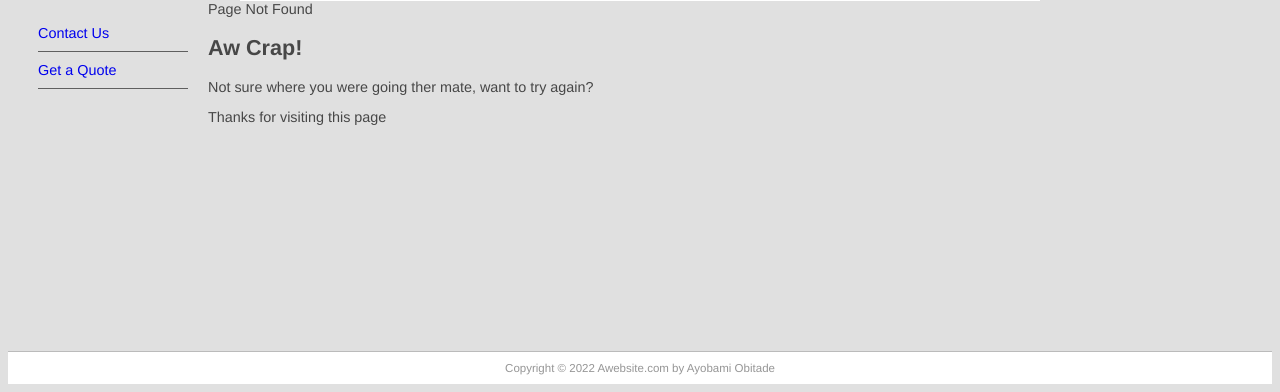
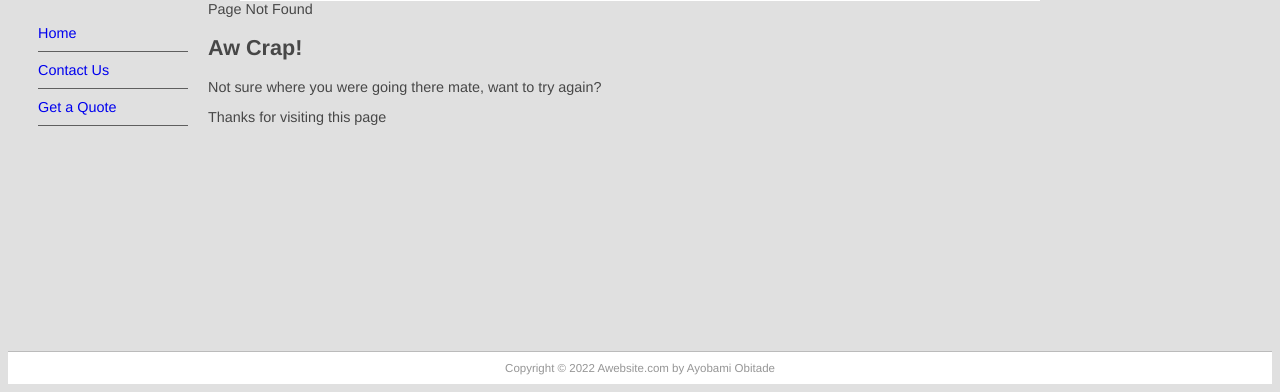
Before and after one commit to ayosamobitade/awebsite, a Django app: template awebsite/templates/404.html in a window 1280 px wide. Shown: the part 533-925 px from the top of the page. Run offline with Django 4.2, Linux system fonts and the light colour scheme; the template is opened without the code that fills it, so the values that code supplies are empty.

Commit message:
some updates

```diff
--- a/awebsite/templates/404.html
+++ b/awebsite/templates/404.html
@@ -3,9 +3,10 @@
 {% block title %} Page Not Found {% endblock title %}
 
 {% block sidenav %}
+<li><a href="/">Home</a></li>
 {% endblock sidenav %}
 {% block content %}
 <h1> Aw Crap!</h1>
-<p>Not sure where you were going ther mate, want to try again?</p>
+<p>Not sure where you were going there mate, want to try again?</p>
 <p> Thanks for visiting this page</p>
 {% endblock content %}
```
